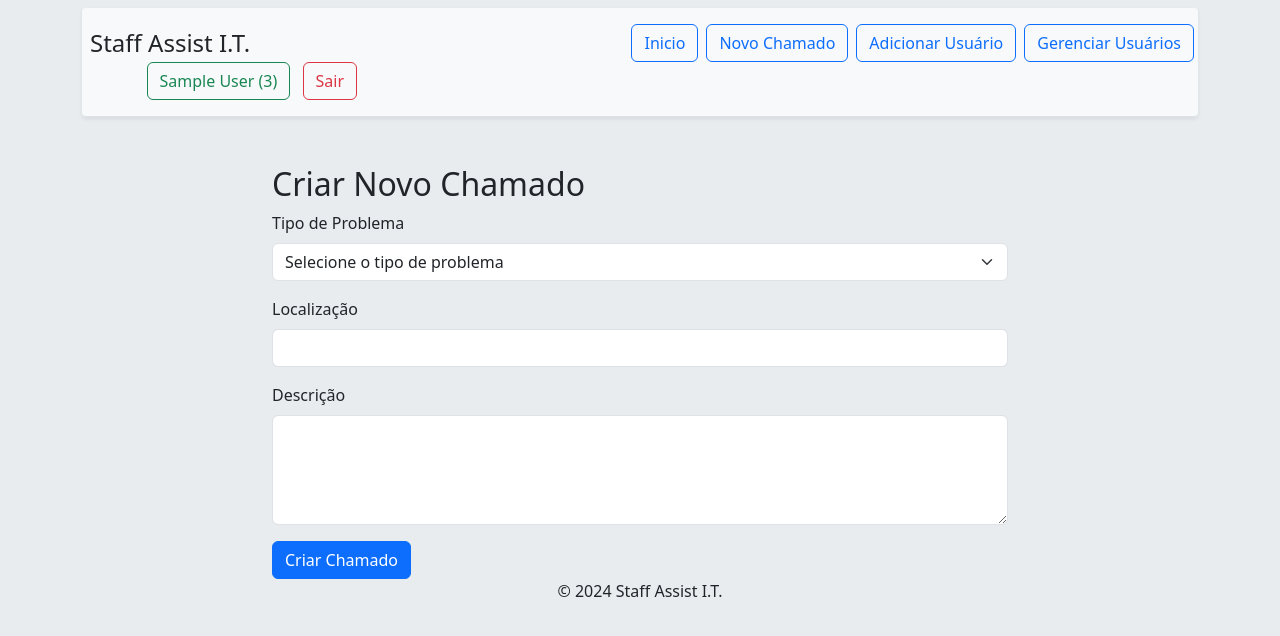
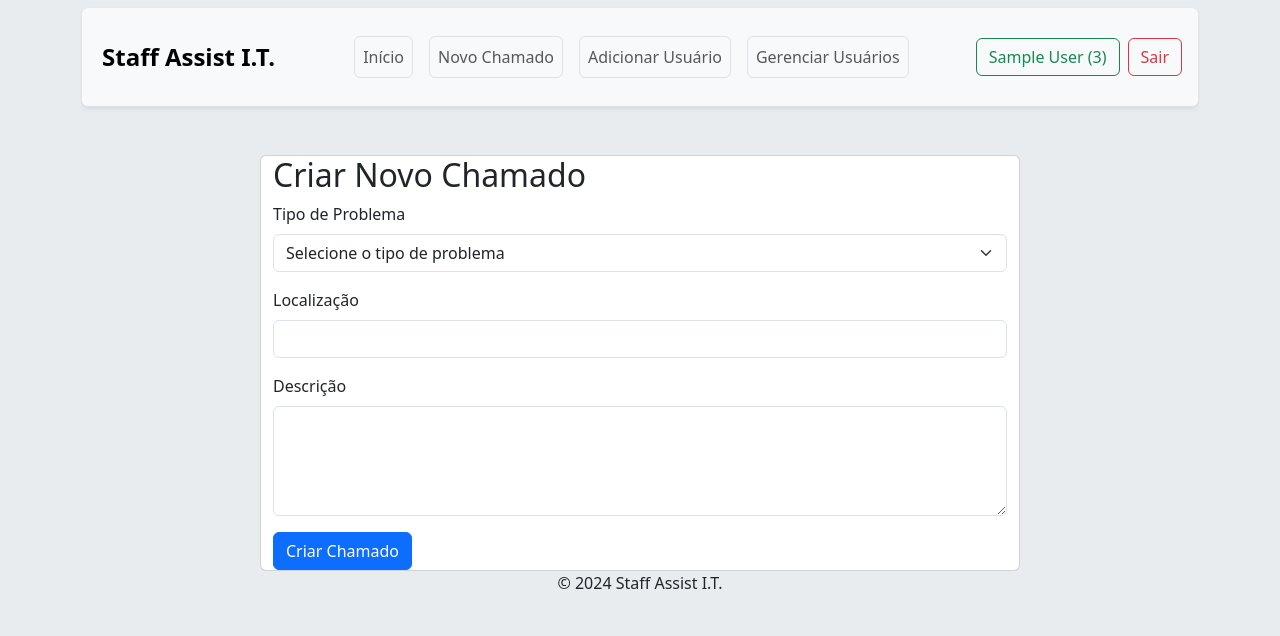
Before and after one commit to Marcelomelz1/TCC, a PHP site: page /new_ticket.php in a window 1280 px wide. Shown: the top 636 px of the page. Run offline with PHP 8.4, Linux system fonts and the light colour scheme; the visitor is signed in with stand-in values (Sample User, id 1); some libraries are stand-ins or nearby versions.

Commit message:
edit header

```diff
--- a/css/style.css
+++ b/css/style.css
@@ -1,3 +1,7 @@
 body{
     background-color: #f0f8ff; /* Fundo azul claro */
 }
+.navbar-nav {
+    flex: 1;
+    justify-content: center;
+}
--- a/header.php
+++ b/header.php
@@ -7,34 +7,47 @@ include('valida_login.php');
     <meta charset="UTF-8">
     <meta name="viewport" content="width=device-width, initial-scale=1.0">
     <title>Staff Assist I.T.</title>
-    <link rel="stylesheet" type="text/css" href="css/style.css">
+    <link rel="stylesheet" href="css/style.css">
     <link href="https://cdn.jsdelivr.net/npm/bootstrap@5.3.3/dist/css/bootstrap.min.css" rel="stylesheet" integrity="sha384-QWTKZyjpPEjISv5WaRU9OFeRpok6YctnYmDr5pNlyT2bRjXh0JMhjY6hW+ALEwIH" crossorigin="anonymous">
+    <link href="https://cdn.datatables.net/2.0.8/css/dataTables.bootstrap5.css" rel="stylesheet">
+    <link href="https://cdn.datatables.net/responsive/3.0.2/css/responsive.bootstrap5.css" rel="stylesheet">
+    <script src="https://cdn.jsdelivr.net/npm/bootstrap@5.3.3/dist/js/bootstrap.bundle.min.js" integrity="sha384-YvpcrYf0tY3lHB60NNkmXc5s9fDVZLESaAA55NDzOxhy9GkcIdslK1eN7N6jIeHz" crossorigin="anonymous"></script>
 
-
-    <link href="https://cdn.datatables.net/2.0.8/css/dataTables.bootstrap5.css">
-    <link href="https://cdn.datatables.net/responsive/3.0.2/css/responsive.bootstrap5.css">
-
-    <script src="https://cdn.jsdelivr.net/npm/bootstrap@5.3.3/dist/js/bootstrap.bundle.min.js" integrity="sha384-YvpcrYf0tY3lHB60NNkmXc5s9fDVZLESaAA55NDzOxhy9GkcIdslK1eN7N6jIeHz" crossorigin="anonymous"></script>
 </head>
 <body class="bg-body-secondary">
 <div class="container">
-    <header class="d-flex flex-wrap align-items-center justify-content-between py-3 mb-4 border-bottom bg-light shadow-sm rounded rounded-1 mt-2">
-        <div class="col-md-3 mb-2 mb-md-0">
-            <span class="ms-2 fs-4">Staff Assist I.T.</span>
-        </div>
-        <ul class="nav col-12 col-md-auto mb-2 justify-content-center mb-md-0">
-            <li><a href="dashboard.php" class=" btn btn-outline-primary mx-1">Inicio</a></li>
-            <li><a href="new_ticket.php" class="btn btn-outline-primary mx-1">Novo Chamado</a></li>
+    <header class="py-3 mb-4 border-bottom bg-light shadow-sm rounded mt-2">
+        <nav class="navbar navbar-expand-lg navbar-light">
+            <div class="container-fluid">
+                <a class="navbar-brand ms-2 fs-4 fw-bold" href="dashboard.php">Staff Assist I.T.</a>
+                <button class="navbar-toggler" type="button" data-bs-toggle="collapse" data-bs-target="#navbarNav" aria-controls="navbarNav" aria-expanded="false" aria-label="Toggle navigation">
+                    <span class="navbar-toggler-icon"></span>
+                </button>
+                <div class="collapse navbar-collapse" id="navbarNav">
+                    <ul class="navbar-nav mb-2 mb-lg-0">
+                        <li class="nav-item p-1">
+                            <a class="nav-link btn btn-outline-primary border border-gray mx-1" href="dashboard.php">Início</a>
+                        </li>
+                        <li class="nav-item p-1">
+                            <a class="nav-link btn btn-outline-primary border border-gray mx-1" href="new_ticket.php">Novo Chamado</a>
+                        </li>
                         <?php if ($_SESSION['user_tipo'] != 1): ?>
-                <li><a href="add_user.php" class="btn btn-outline-primary mx-1">Adicionar Usuário</a></li>
+                            <li class="nav-item p-1">
+                                <a class="nav-link btn btn-outline-primary border border-gray mx-1" href="add_user.php">Adicionar Usuário</a>
+                            </li>
                         <?php endif; ?>
                         <?php if ($_SESSION['user_tipo'] == 3): ?>
-                <li><a href="view_users.php" class="btn btn-outline-primary mx-1">Gerenciar Usuários</a></li>
+                            <li class="nav-item p-1">
+                                <a class="nav-link btn btn-outline-primary border border-gray mx-1" href="view_users.php">Gerenciar Usuários</a>
+                            </li>
                         <?php endif; ?>
                     </ul>
-        <div class="col-md-3 text-end">
+                    <div class="d-flex ms-auto">
                         <button class="btn btn-outline-success mx-1"><?php echo $_SESSION['user_nome']; echo " (" . $_SESSION['user_tipo'] . ")"; ?></button>
                         <a href="logout.php" class="btn btn-outline-danger mx-1">Sair</a>
                     </div>
+                </div>
+            </div>
+        </nav>
     </header>
 </div>
--- a/new_ticket.php
+++ b/new_ticket.php
@@ -29,7 +29,7 @@ $conn->close();
 
     <div class="container mt-5">
         <div class="row justify-content-center">
-            <div class="col-md-8">
+            <div class="col-md-8 card">
                 <h2>Criar Novo Chamado</h2>
                 <?php if (isset($error_message)): ?>
                     <div class="alert alert-danger" role="alert">
```
Lines whose indentation alone changed are shown as unchanged.
